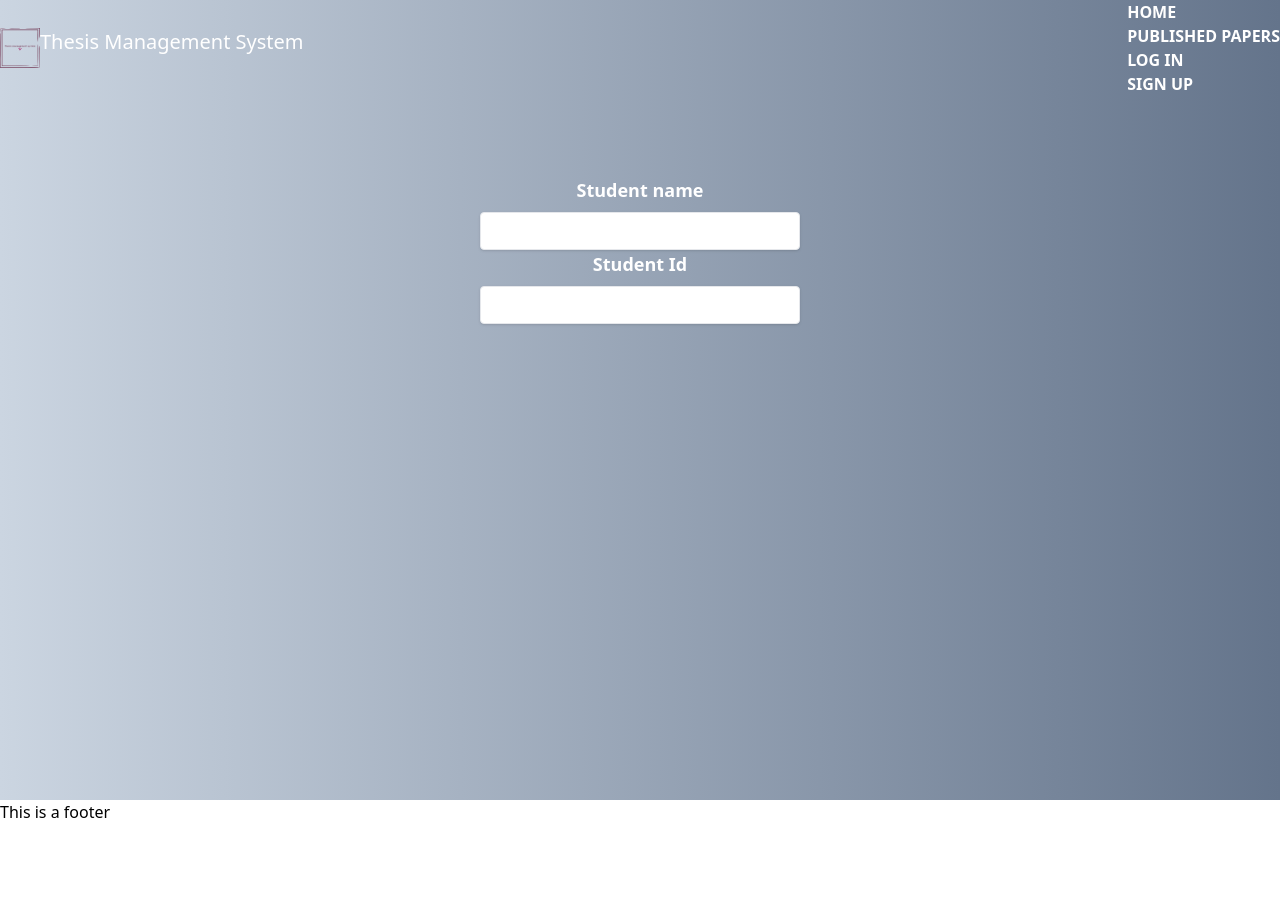
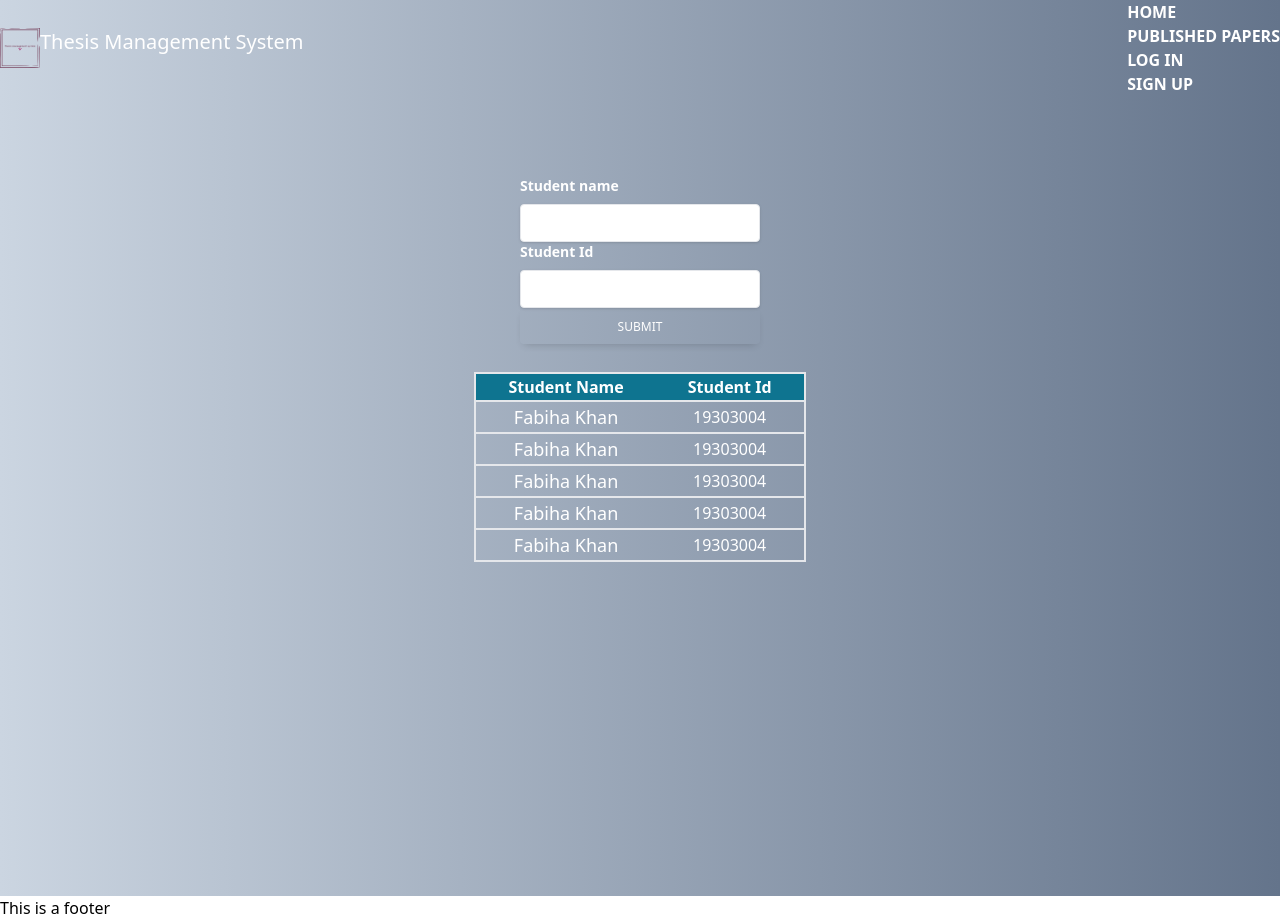
Before and after one commit to emon5122/thesis-management-system, a Next.js app: page /teacher/list in a window 1280 px wide. Before the commit the page ends 824 px from the top, so only its background shows below. Built offline with nearby package versions, Linux system fonts and the light colour scheme.

Commit message:
dashboard updated

```diff
--- a/src/app/layout.tsx
+++ b/src/app/layout.tsx
@@ -1,6 +1,8 @@
+"use client";
 import Header from "@/Components/Header";
 import "./globals.css";
 import Footer from "@/Components/footer";
+import { usePathname } from "next/navigation";
 
 export const metadata = {
   title: "Create Next App",
@@ -11,12 +13,15 @@ export default function RootLayout({
   children,
 }: {
   children: React.ReactNode;
-}) {
+})
+
+ { const pathName = usePathname();
+  const hideHeader = pathName === '/teacher/dashboard2';
   return (
     <html lang="en">
       <body>
-        <div className="h-screen bg-gradient-to-r from-slate-300 to-slate-500">
-          <Header />
+        <div className="h-full bg-gradient-to-r from-slate-300 to-slate-500">
+        {!hideHeader && <Header />}
           {children}
         </div>
         <Footer />
--- a/src/app/student/dashboard1/page.tsx
+++ b/src/app/student/dashboard1/page.tsx
@@ -1,9 +1,9 @@
-import Header2 from '@/Components/Header2'
+
 import Dashboard from '@/Components/dashboard'
 const Dashboard1 = () => {
   return (
     <div>
-      <Header2/>
+
       <Dashboard/>
     </div>
   )
--- a/src/app/teacher/attendance2/page.tsx
+++ b/src/app/teacher/attendance2/page.tsx
@@ -2,13 +2,14 @@ import React from 'react'
 
 const Attendance2 = () => {
   return (
+    <div className="h-screen">
     <div className="p-20">
       <h1 className="text-center text-3xl text-white ">Attendance List</h1><br/>
 
 <table className='m-auto border-2 '>
   <thead >
     <tr className="text-white">
-      <th className='p-4 m-1 bg-cyan-700'>Student's Name</th>
+      <th className='p-4 m-1 bg-cyan-700'>Student Name</th>
       <th className='p-4 m-1 bg-cyan-700'>1</th>
       <th className='p-4 m-1 bg-cyan-700'>2</th>
       <th className='p-4 m-1 bg-cyan-700'>3</th>
@@ -78,6 +79,7 @@ const Attendance2 = () => {
   </tbody>
 </table>
     </div>
+    </div>
   )
 }
 
--- a/src/app/teacher/dashboard2/page.tsx
+++ b/src/app/teacher/dashboard2/page.tsx
@@ -1,11 +1,13 @@
-import Header2 from '@/Components/Header2'
+
 import Dashboard from '@/Components/dashboard'
+
+
 const dashboard2 = () => {
   return (
-    <div>
-      <Header2/>
-      <Dashboard/>
-    </div>
+
+     <Dashboard/>
+
+
   )
 }
 
--- a/src/app/teacher/list/page.tsx
+++ b/src/app/teacher/list/page.tsx
@@ -1,38 +1,89 @@
 const List = () => {
   return (
+    <div className="h-screen">
     <div
-      className="m-auto py-20
+      className="m-auto pt-20
      w-full max-w-xs"
     >
-      <form>
+      <form className="pl-10">
         <div className="mb-4">
           <label
-            className="block text-white text-center text-lg font-bold mb-2"
+            className="block text-white  text-sm font-bold mb-2"
             htmlFor="username"
           >
             Student name
           </label>
           <input
-            className="shadow appearance-none border rounded w-full py-2 px-2 text-gray-700 leading-tight focus:outline-none focus:shadow-outline"
+            className="shadow appearance-none border rounded w-60 py-2 px-2 text-gray-700 leading-tight focus:outline-none focus:shadow-outline"
             id="userid"
             type="text"
 
           />
           <label
-           className="block text-white text-center text-lg font-bold mb-2"
+           className="block text-white  text-sm font-bold mb-2"
             htmlFor="userid"
           >
             Student Id
           </label>
           <input
-            className="shadow appearance-none border rounded w-full py-2 px-3 text-gray-700 leading-tight focus:outline-none focus:shadow-outline"
+            className="shadow appearance-none border rounded w-60 py-2 px-3 text-gray-700 leading-tight focus:outline-none focus:shadow-outline"
             id="userid"
             type="text"
 
           />
+          <button
+                          className="mb-3 inline-block w-60 rounded px-6 pb-2 pt-2.5 text-xs font-medium uppercase leading-normal text-white shadow-[0_4px_9px_-4px_rgba(0,0,0,0.2)] transition duration-150 ease-in-out hover:shadow-[0_8px_9px_-4px_rgba(0,0,0,0.2),0_4px_18px_0_rgba(0,0,0,0.2)] focus:shadow-[0_8px_9px_-4px_rgba(0,0,0,0.1),0_4px_18px_0_rgba(0,0,0,0.2)] focus:outline-none focus:ring-0 active:shadow-[0_8px_9px_-4px_rgba(0,0,0,0.1),0_4px_18px_0_rgba(0,0,0,0.2)]"
+                          type="button"
+                          data-te-ripple-init
+                          data-te-ripple-color="light"
+                        >
+                          Submit
+                        </button>
         </div>
       </form>
+      </div>
+
+<table className='m-auto border-2 '>
+  <thead >
+    <tr className="text-white">
+      <th className='px-8 m-1 bg-cyan-700'>Student Name</th>
+      <th className='px-8 m-1 bg-cyan-700'>Student Id</th>
+    </tr>
+  </thead>
+  <tbody >
+
+  <tr className="text-white border-t-2 mb-2">
+      <td className="text-lg text-center">Fabiha Khan</td>
+      <td className="text-center px-8 ">19303004</td>
+
+    </tr>
+    <tr className="text-white border-t-2 mb-2">
+      <td className="text-lg text-center">Fabiha Khan</td>
+      <td className="text-center px-8 ">19303004</td>
+
+    </tr>
+    <tr className="text-white border-t-2 mb-2">
+      <td className="text-lg text-center">Fabiha Khan</td>
+      <td className="text-center px-8 ">19303004</td>
+
+    </tr>
+    <tr className="text-white border-t-2 mb-2">
+      <td className="text-lg text-center">Fabiha Khan</td>
+      <td className="text-center px-8 ">19303004</td>
+
+    </tr>
+
+    <tr className="text-white border-t-2 mb-2">
+      <td className="text-lg text-center">Fabiha Khan</td>
+      <td className="text-center px-8 ">19303004</td>
+
+    </tr>
+    </tbody>
+
+    </table>
     </div>
+
+
   );
 };
 
```
Also changed, not shown: src/Components/Header2.tsx (deleted, +0 -19 lines), src/Components/dashboard.tsx (+21 -8 lines).
